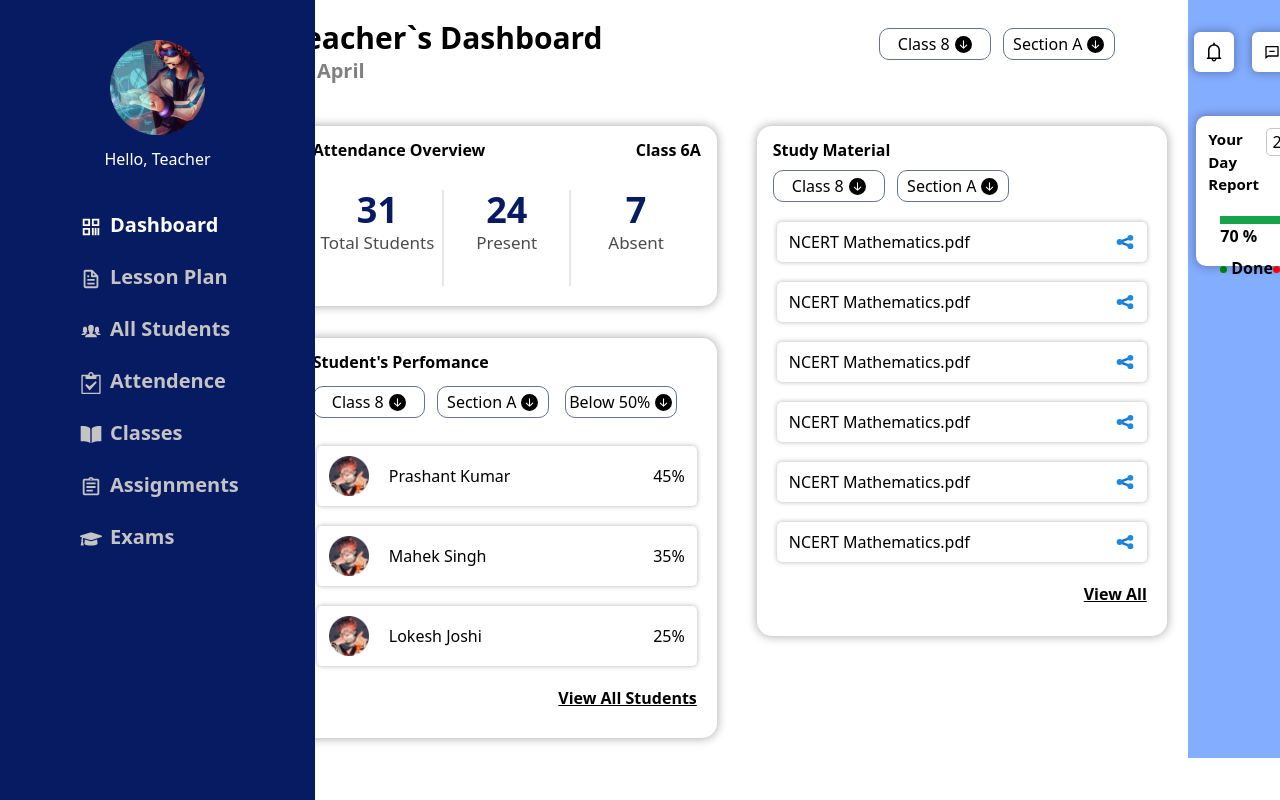
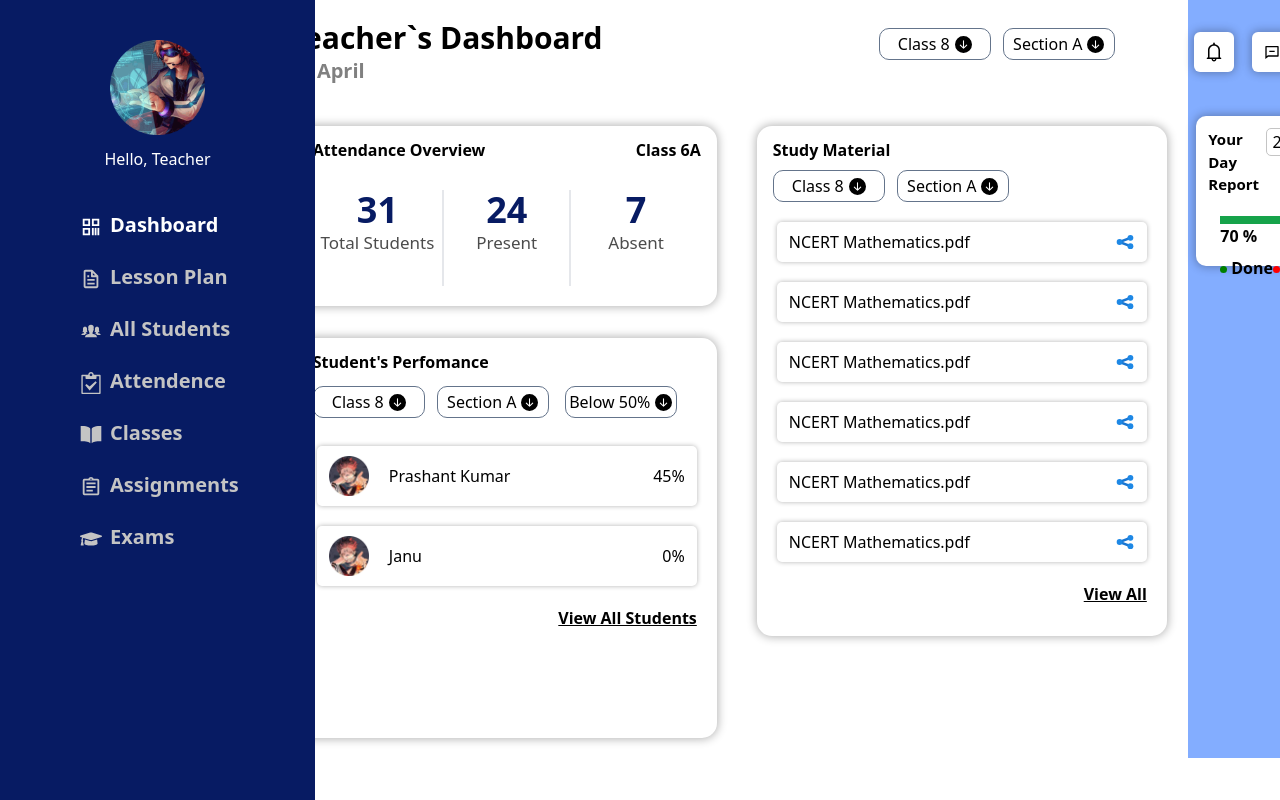
Before and after one commit to Kumar209/Dashboard, a React (Vite) app: page / in a window 1280 px wide. Shown: the top 800 px of the page. Built offline with nearby package versions, Linux system fonts and the light colour scheme.

Commit message:
added something special

```diff
--- a/src/components/Dashboard/StudentPerformance.jsx
+++ b/src/components/Dashboard/StudentPerformance.jsx
@@ -44,8 +44,7 @@ const StudentPerformance = () => {
 
       <div className="pt-7 px-5">
         <Student name="Prashant Kumar" marks="45%" />
-        <Student name="Mahek Singh" marks="35%" />
-        <Student name="Lokesh Joshi" marks="25%" />
+        <Student name="Janu" marks="0%" />
       </div>
 
       <div className="flex justify-end pr-5 mb-5">
```
